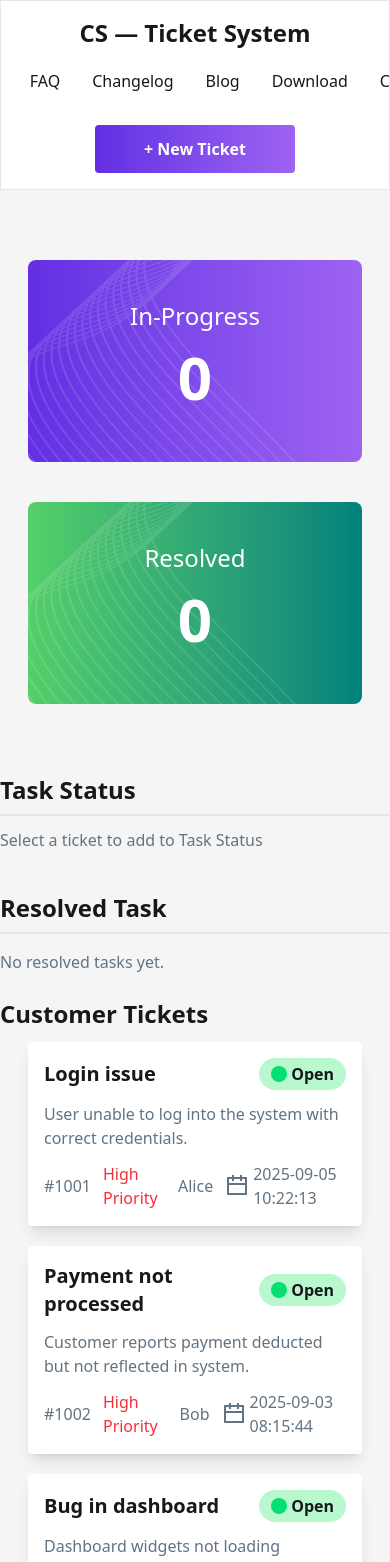
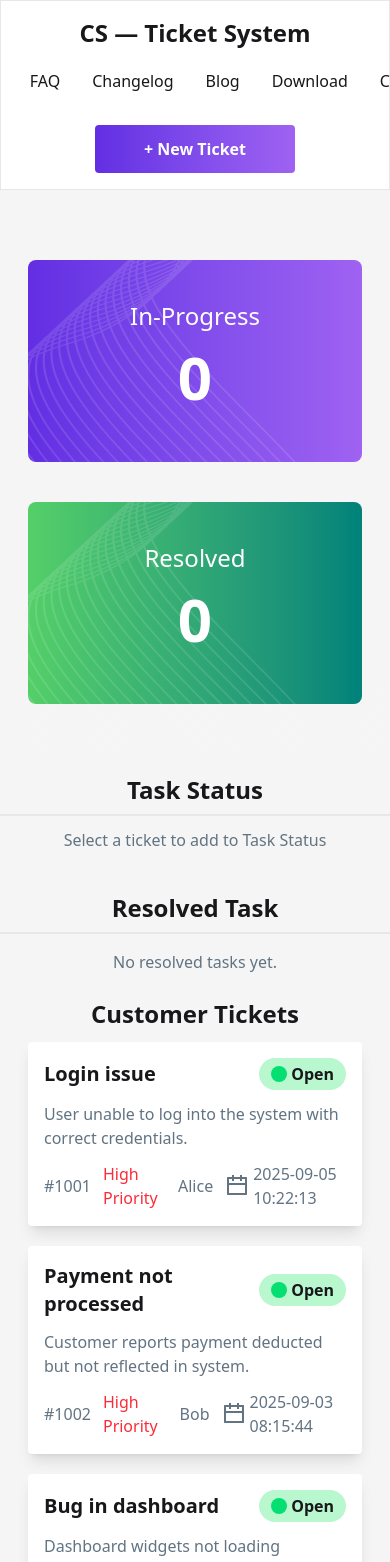
Before and after one commit to Sultanmia22/customer-support-zone, a React (Vite) app: page / in a window 390 px wide. Shown: the top 1562 px of the page. Built offline with nearby package versions, Linux system fonts and the light colour scheme.

Commit message:
final code added

```diff
--- a/src/Components/Card.jsx
+++ b/src/Components/Card.jsx
@@ -1,13 +1,17 @@
 import React, { useState } from "react";
 import celanderImg from "../assets/ri_calendar-line.png";
 import { toast } from "react-toastify";
-
+import correctImg from '../assets/correct.png'
 const Card = ({ data, handleData, handleTaskInfo }) => {
   const [statuses, setStutas] = useState(false);
 
   const handlegetData = (data) => {
     setStutas(true);
-    toast(" In Progress ");
+    toast(
+      <div className="flex items-center gap-1">
+        <img src={correctImg} alt="" className="w-5" /> In Progress
+      </div>
+    );
     handleData(data);
     handleTaskInfo(true);
   };
--- a/src/Components/Footer.jsx
+++ b/src/Components/Footer.jsx
@@ -29,7 +29,7 @@ const Footer = () => {
           </div>
 
           <ul className="md:text-start text-center mb-4 ">
-            <h2 className="footer_title">Services</h2>
+            <h2 className="footer_title mt-2 md:mt-0 ">Services</h2>
 
             <div className="footer_text">
               <li>Products & Services</li>
@@ -48,25 +48,25 @@ const Footer = () => {
             </div>
           </ul>
 
-          <div className="">
+          <div className="mt-2 md:mt-0">
             <h2 className="footer_title md:text-start text-center ">Social Links</h2>
             <div className="space-y-2 md:text-start text-center ">
-              <div className="flex items-center md:justify-start justify-center gap-2">
+              <div className="flex flex-col md:flex-row  items-center md:justify-start justify-center gap-2">
                 <img src={xImg} alt="" />
                 <p className="footer_text">@CS — Ticket System</p>
               </div>
 
-              <div className="flex items-center gap-2 md:justify-start justify-center">
+              <div className="flex flex-col md:flex-row  items-center gap-2 md:justify-start justify-center">
                 <img src={inImg} alt="" />
                 <p className="footer_text">@CS — Ticket System</p>
               </div>
 
-              <div className="flex items-center gap-2 md:justify-start justify-center">
+              <div className="flex flex-col md:flex-row  items-center gap-2 md:justify-start justify-center">
                 <img src={fbImg} alt="" />
                 <p className="footer_text">@CS — Ticket System</p>
               </div>
 
-              <div className="flex items-center gap-2 md:justify-start justify-center">
+              <div className="flex flex-col md:flex-row items-center gap-2 md:justify-start justify-center">
                 <img src={mailImg} alt="" />
                 <p className="footer_text">support@cst.com</p>
               </div>
--- a/src/Components/IssueCard.jsx
+++ b/src/Components/IssueCard.jsx
@@ -10,7 +10,7 @@ const IssueCard = ({currentData,handleData , handleTaskInfo}) => {
     return (
 
         <div>
-            <h1 className='text-2xl font-semibold mb-3 '>Customer Tickets</h1>
+            <h1 className='text-2xl font-semibold mb-3 text-center md:text-start '>Customer Tickets</h1>
            <div  className='grid md:grid-cols-2 grid-cols-1 gap-5'>
              {
               currentData.map( data => <Card
--- a/src/Components/IssueManagement.jsx
+++ b/src/Components/IssueManagement.jsx
@@ -58,7 +58,7 @@ const handleTaskInfo = (sta) => {
 
       <div className="grid md:grid-cols-12 gap-6 mb-[80px]">
 
-      <div className=" grid md:col-span-9 order-2">
+      <div className=" grid md:col-span-9 order-2 md:order-none">
            <IssueCard
           currentData={currentData}
           handleData={handleData}
@@ -67,7 +67,7 @@ const handleTaskInfo = (sta) => {
           ></IssueCard>
       </div>
 
-        <div className=" grid md:col-span-3 order-1 ">
+        <div className=" grid md:col-span-3 order-1 md:order-none ">
 
           <IssueTask
            clickedData={clickedData}
--- a/src/Components/IssueTask.jsx
+++ b/src/Components/IssueTask.jsx
@@ -11,8 +11,8 @@ const IssueTask = ({clickedData,handleResolveData,resolve,handleRemove,handleCar
   }
     return (
      <div>
-      <h2 className='text-2xl font-semibold mb-3 border-b-2 border-gray-200  pb-2 '>Task Status</h2>
-      <p className='text-[#627382]'> {infoSta == true ? '' : 'Select a ticket to add to Task Status'} </p>
+      <h2 className='text-2xl font-semibold mb-3 border-b-2 border-gray-200  pb-2 text-center md:text-start '>Task Status</h2>
+      <p className='text-[#627382] text-center md:text-start '> {infoSta == true ? '' : 'Select a ticket to add to Task Status'} </p>
        {
         data.map( taskData => <TaskCard
         taskData={taskData}
@@ -24,8 +24,8 @@ const IssueTask = ({clickedData,handleResolveData,resolve,handleRemove,handleCar
        }
 
        <div>
-        <h2 className='text-2xl font-semibold mb-4 mt-10 border-b-2 border-gray-200  pb-2 '>Resolved Task</h2>
-        <p className='text-[#627382]'> {resSolveTaskInfo == true ? ' ' : 'No resolved tasks yet.'} </p>
+        <h2 className='text-2xl font-semibold mb-4 mt-10 border-b-2 border-gray-200  pb-2 text-center md:text-start '>Resolved Task</h2>
+        <p className='text-[#627382] text-center md:text-start '> {resSolveTaskInfo == true ? ' ' : 'No resolved tasks yet.'} </p>
         <div>
           {
             resolve.map(reData => <ResolveCard
--- a/src/Components/TaskCard.jsx
+++ b/src/Components/TaskCard.jsx
@@ -1,9 +1,13 @@
 import React from 'react';
 import { toast } from 'react-toastify';
-
+import correctImg from '../assets/correct.png'
 const TaskCard = ({taskData,handleResolveData,handleRemove,handleCard , handleResolveTaskInfo}) => {
     const handleResolve = (data) => {
-        toast('Completed')
+        toast(
+              <div className="flex items-center gap-1">
+                <img src={correctImg} alt="" className="w-5" /> Completed
+              </div>
+            );
         handleResolveData(data)
         handleRemove(data)
        handleCard(data)
```
